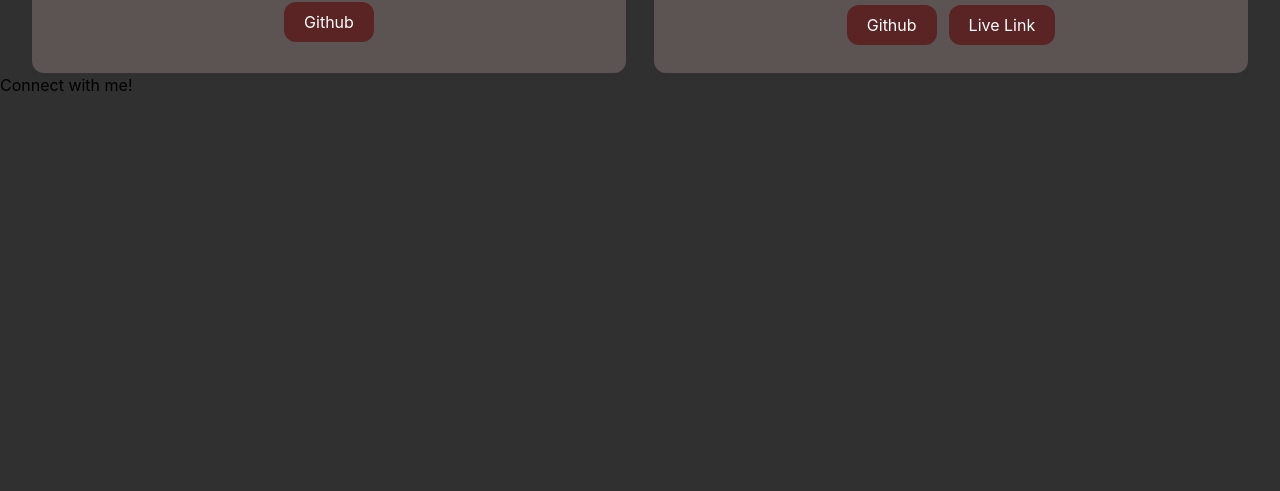
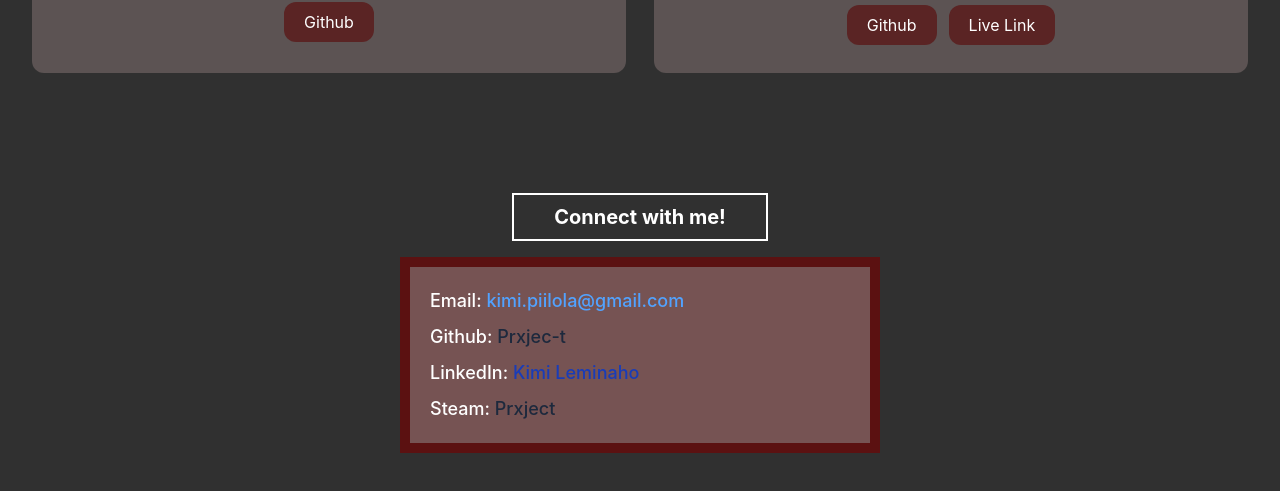
Before and after one commit to Prxjec-t/portfolio, a React app: page / in a window 1280 px wide. Shown: the part 3242-3733 px from the top of the page. Before the commit the page ends 3339 px from the top, so only its background shows below. Built offline with nearby package versions, Linux system fonts and the light colour scheme; the HTML template or start-up script is replaced by a standard one.

Commit message:
Added a contacts section

```diff
--- a/src/components/Contact.tsx
+++ b/src/components/Contact.tsx
@@ -1,7 +1,49 @@
 const Contact = () => {
   return (
-    <section id="contact">
-      <h2>Connect with me!</h2>
+    <section id="contact" className="pt-15 lg:pt-30 text-center pb-20">
+      <div className="flex justify-center">
+        <h2 className="text-white font-bold text-xl border border-2 w-5/10 md:w-3/10 lg:w-2/10 py-2">
+          Connect with me!
+        </h2>
+      </div>
+
+      <div className="bg-[#765353] w-7/8 lg:w-3/8 gap-2 mt-4 mx-auto p-5 flex flex-col items-start font-medium text-white text-lg border border-10 border-[#5B1111]">
+        <p className="">
+          Email:{' '}
+          <a href="mailto:kimi.piilola@gmail.com" className="text-blue-400 hover:text-blue-800">
+            kimi.piilola@gmail.com
+          </a>
+        </p>
+
+        <p>
+          Github:{' '}
+          <a
+            href="https://github.com/Prxjec-t"
+            target="_blank"
+            rel="noreferrer"
+            className="text-slate-800 hover:text-slate-400">
+            Prxjec-t
+          </a>
+        </p>
+
+        <p>
+          LinkedIn:{' '}
+          <a
+            href="https://www.linkedin.com/in/kimi-leminaho-530495252/?isSelfProfile=true"
+            target="_blank"
+            rel="noreferrer"
+            className="text-blue-800 hover:text-blue-400">
+            Kimi Leminaho
+          </a>
+        </p>
+
+        <p>
+          Steam:{' '}
+          <a href="https://steamcommunity.com/id/MrPrxject/" className="text-slate-800 hover:text-slate-400">
+            Prxject
+          </a>
+        </p>
+      </div>
     </section>
   );
 };
```
